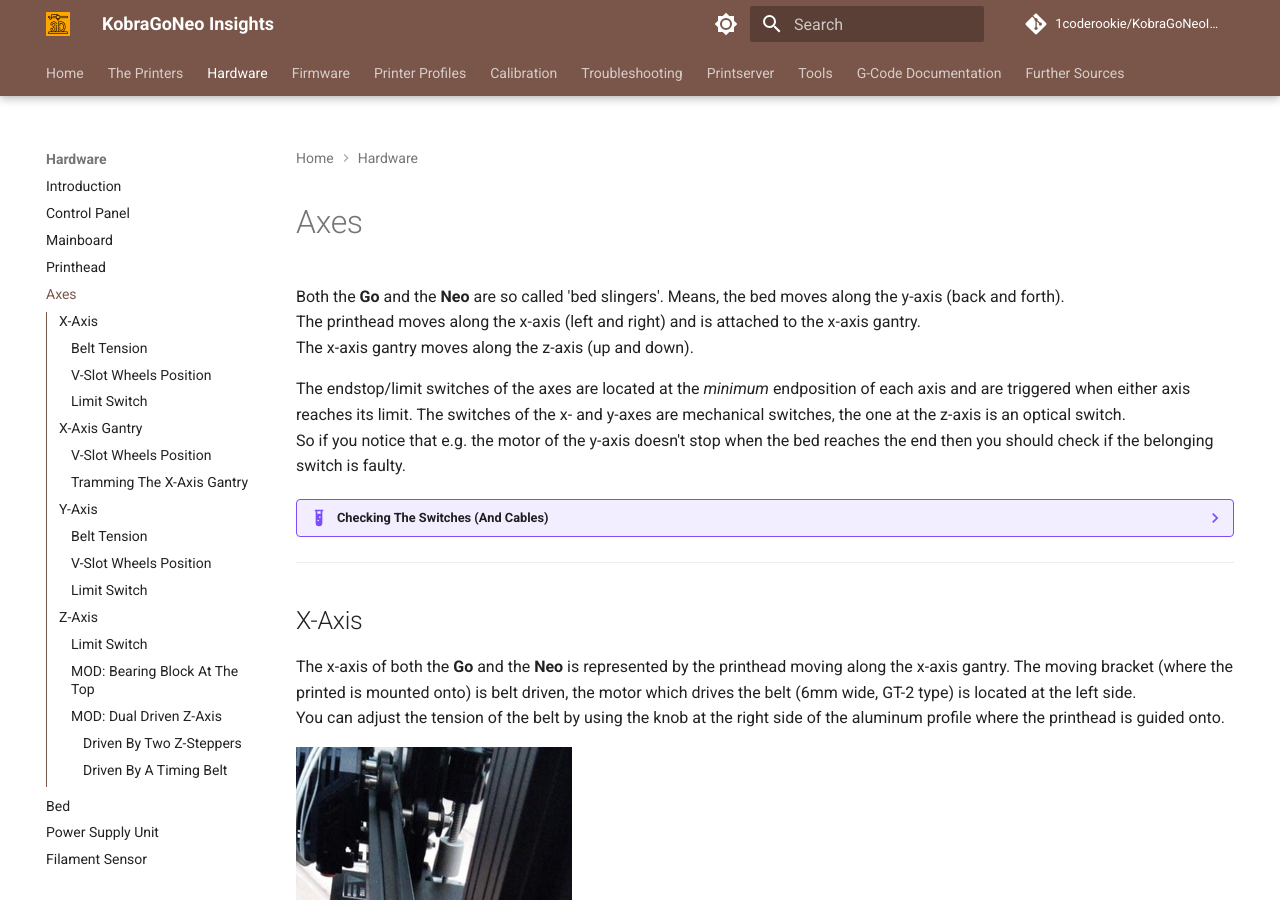
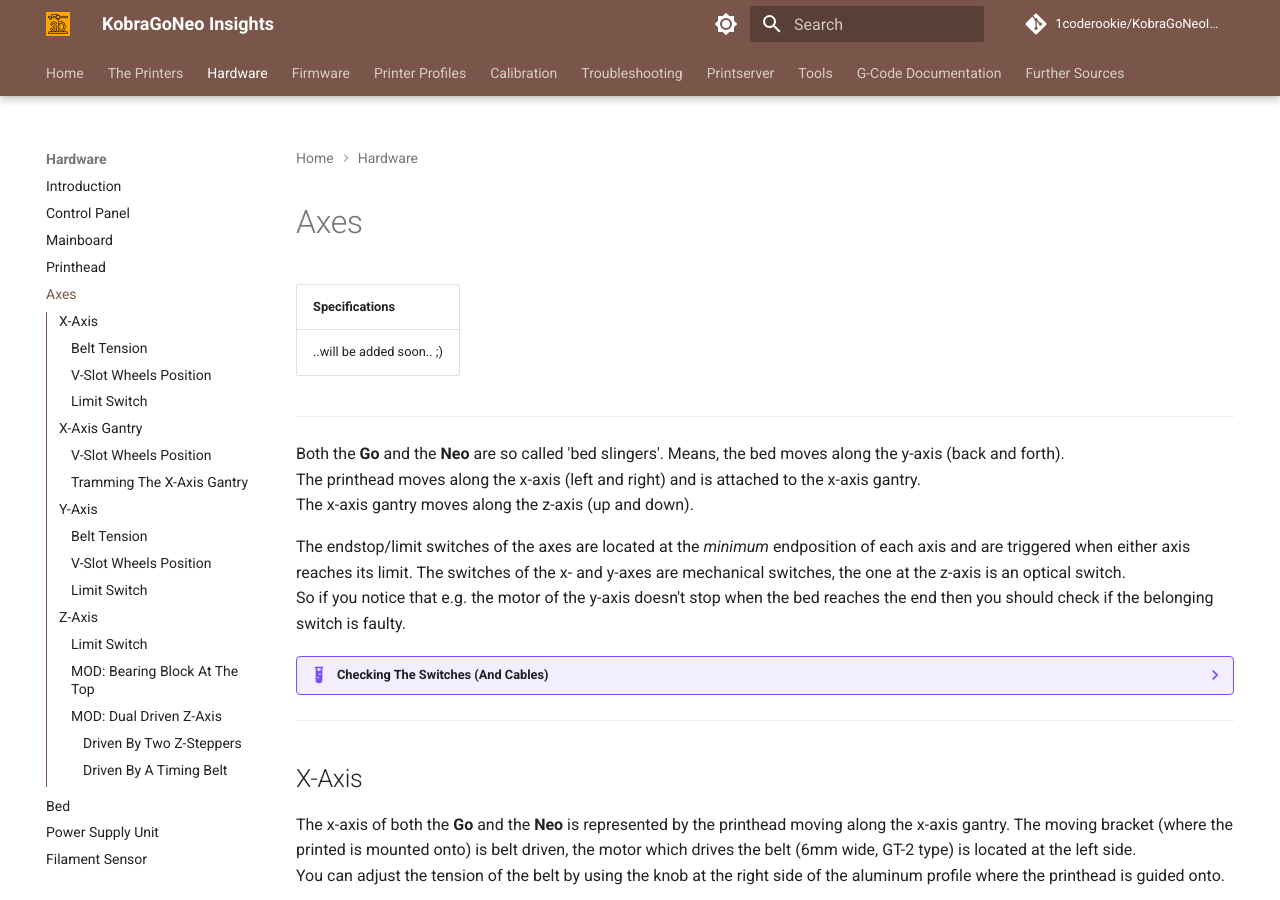
Before and after one commit to 1coderookie/KobraGoNeoInsights, an MkDocs documentation site: the page built from docs/hardware/axes.md, in a window 1280 px wide and 900 px high. Built offline with MkDocs 1.6.1 and Material for MkDocs 9.7.7, drawn with Linux system fonts in a browser that asks for light colours; comment, search, counter and statistics services are not loaded.

Commit message:
Update axes.md

```diff
--- a/docs/hardware/axes.md
+++ b/docs/hardware/axes.md
@@ -2,6 +2,13 @@
 
 
 # Axes
+
+| Specifications |
+|:---------------|
+| ..will be added soon.. ;) |
+
+---
+
 Both the **Go** and the **Neo** are so called 'bed slingers'. Means, the bed moves along the y-axis (back and forth).
 The printhead moves along the x-axis (left and right) and is attached to the x-axis gantry.
 The x-axis gantry moves along the z-axis (up and down).
```
